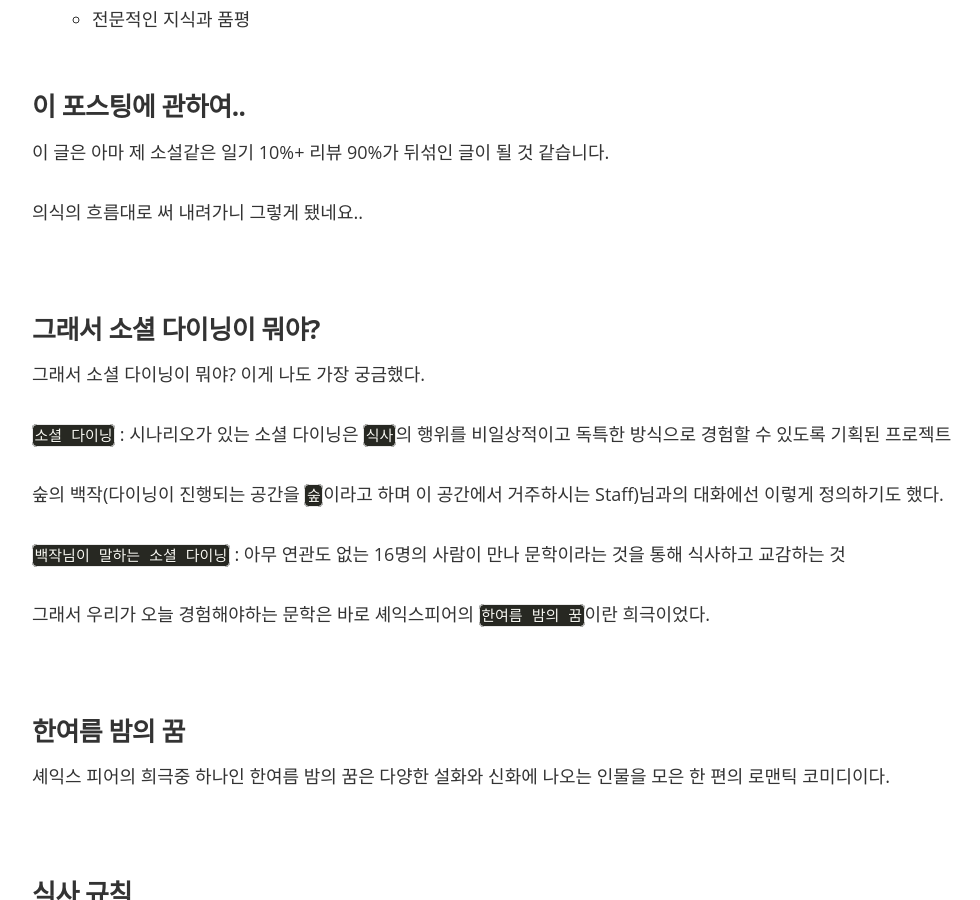
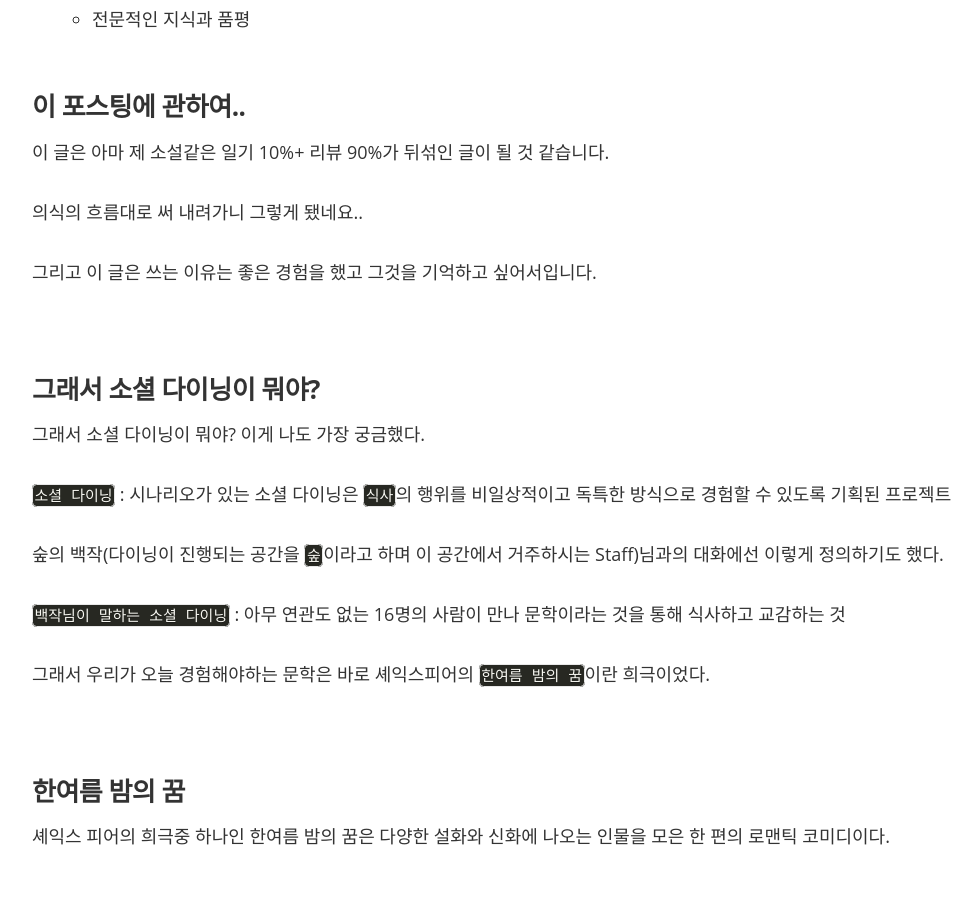
Before and after one commit to qkraudghgh/qkraudghgh.github.io, a Jekyll site: the page built from _posts/2016-08-15-studio-baf-social-dining.md, in a window 1280 px wide and 900 px high, scrolled down 779 px. Shown: the whole window, without its empty margins (96-1076 px from the left). Built offline with Jekyll 4.4.1, drawn with Linux system fonts in a browser that asks for light colours; nearby versions of some CDN libraries; some web fonts are replaced; comment, search, counter and statistics services are not loaded.

Commit message:
내용추가

```diff
--- a/_posts/2016-08-15-studio-baf-social-dining.md
+++ b/_posts/2016-08-15-studio-baf-social-dining.md
@@ -27,6 +27,8 @@
 이 글은 아마 제 소설같은 일기 10%+ 리뷰 90%가 뒤섞인 글이 될 것 같습니다.
 
 의식의 흐름대로 써 내려가니 그렇게 됐네요..
+
+그리고 이 글은 쓰는 이유는 좋은 경험을 했고 그것을 기억하고 싶어서입니다.
 
 # 그래서 소셜 다이닝이 뭐야?
 
```
